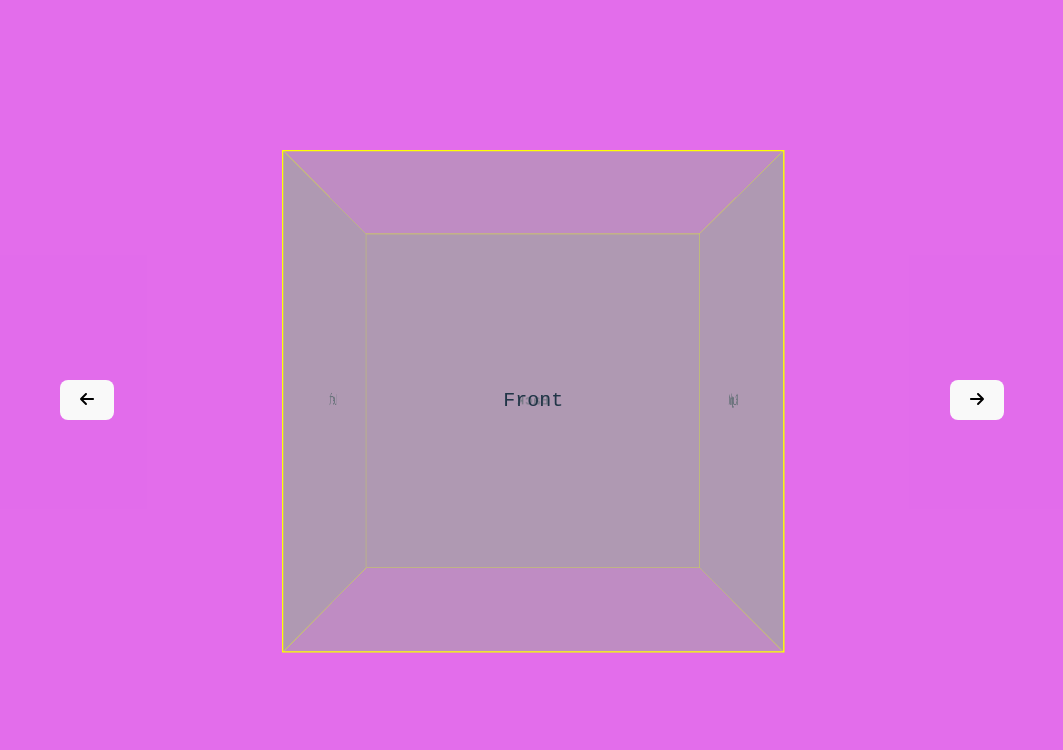
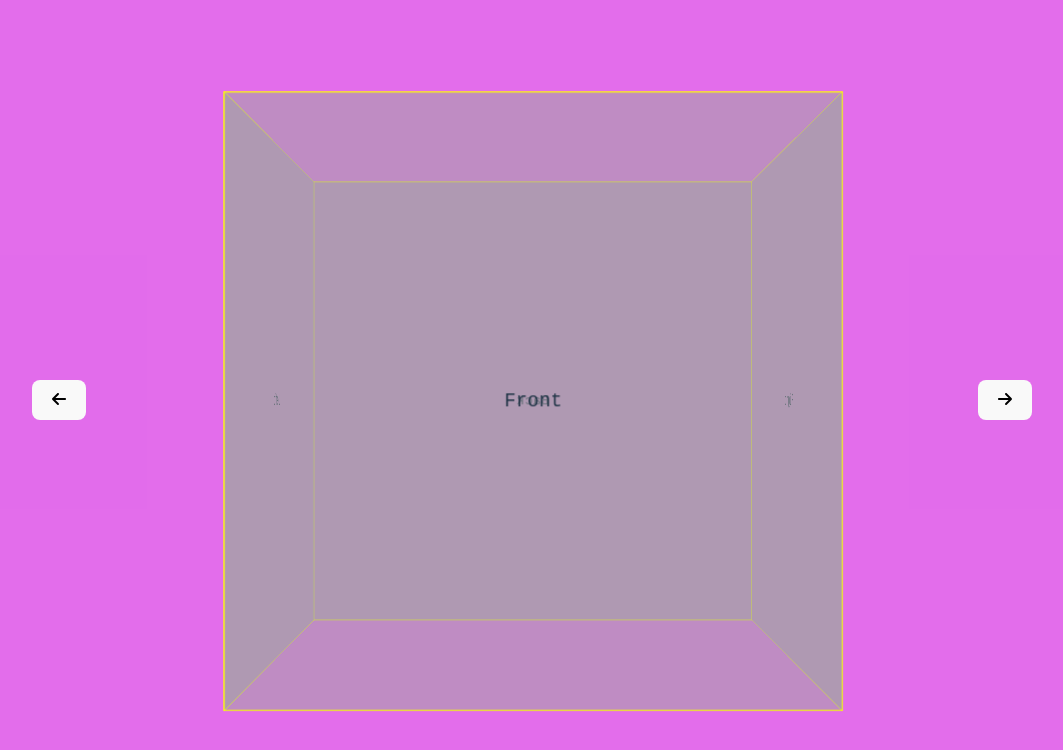
Before and after one commit to nonstickcode/cube-test, a React (Vite) app: page / in a window 1280 px wide. Shown: the top 750 px of the page, without its empty margins (108-1171 px from the left). Built offline with nearby package versions, Linux system fonts and the light colour scheme.

Commit message:
cube sized dynamically with vw

```diff
--- a/src/components/Cube/Cube.css
+++ b/src/components/Cube/Cube.css
@@ -8,9 +8,9 @@
   width: 100vw;
 }
 .cube-container {
-  perspective: 1000px;
-  width: 400px;
-  height: 400px;
+  perspective: 1500px;
+  width: 40vw;
+  height: 40vw;
   display: flex;
   justify-content: center;
   align-items: center;
@@ -37,16 +37,16 @@
 }
 
 .front {
-  transform: rotateY(0deg) translateZ(200px);
+  transform: rotateY(0deg) translateZ(20vw);
 }
 .right {
-  transform: rotateY(90deg) translateZ(200px);
+  transform: rotateY(90deg) translateZ(20vw);
 }
 .back {
-  transform: rotateY(180deg) translateZ(200px);
+  transform: rotateY(180deg) translateZ(20vw);
 }
 .left {
-  transform: rotateY(-90deg) translateZ(200px);
+  transform: rotateY(-90deg) translateZ(20vw);
 }
 
 .rotate-left,
```
